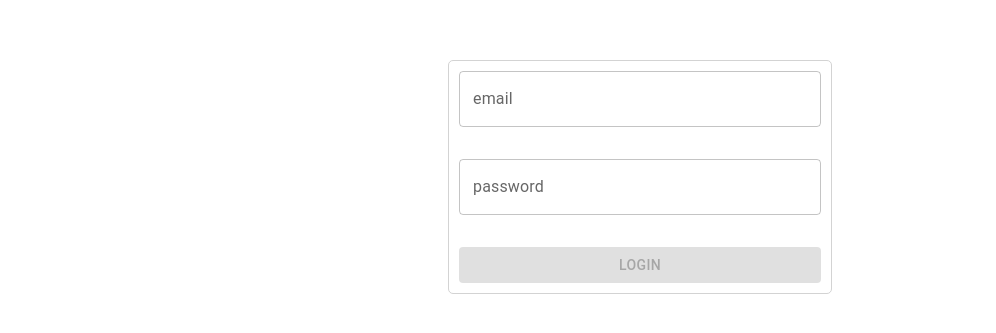
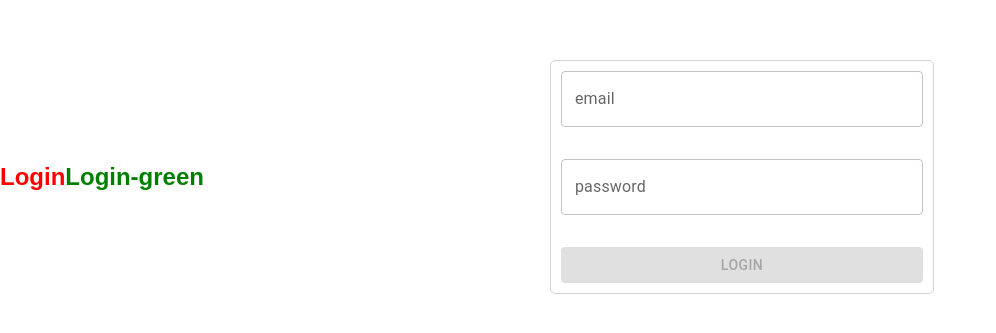
Before and after one commit to Shoaib-Amin/vehicle-service-web, a Next.js app: page / in a window 1280 px wide. Shown: the part 223-556 px from the top of the page, without its empty margins (0-996 px from the left). Built offline with nearby package versions, Linux system fonts and the light colour scheme.

Commit message:
test change

```diff
--- a/src/app/page.module.css
+++ b/src/app/page.module.css
@@ -15,3 +15,10 @@
   align-items: center;
   height: 100vh;
 }
+
+.loginRed{
+  color: red;
+}
+.login-green {
+  color: green
+}
--- a/src/app/page.tsx
+++ b/src/app/page.tsx
@@ -71,6 +71,8 @@ export default function Home() {
 
   return (
     <div className={styles.container}>
+      <h2 className={styles.loginRed}>Login</h2>
+      <h2 className={styles['login-green']}>Login-green</h2>
       <AlertComponent message={alert.message} severity={alert.severity} open={alert.open} onClose={closeAlert} />
       <form onSubmit={handleSubmit} className={styles.form}>
         <InputComponent label={'email'} type="email" value={email} name="email" onChange={e => setEmail(e.target.value)} />
--- a/src/app/vehicle/list/page.tsx
+++ b/src/app/vehicle/list/page.tsx
@@ -1,6 +1,6 @@
 'use client'
+import styles from "./page.module.css";
 import React, { useEffect, useState } from 'react'
-import styles from "./page.module.css";
 import axiosInstance from '@/utils/axios';
 import { AlertState, Vehicle } from '@/types';
 import { AlertColor } from '@mui/material';
--- a/src/app/vehicle/page.tsx
+++ b/src/app/vehicle/page.tsx
@@ -1,6 +1,6 @@
 'use client'
+import styles from "./page.module.css";
 import React, { useState } from 'react';
-import styles from "./page.module.css";
 import { useRouter } from 'next/navigation';
 import InputComponent from '../components/InputComponent';
 import { Button, CircularProgress } from '@mui/material';
@@ -80,7 +80,7 @@ function page() {
 
         try {
             setIsLoading(true)
-            const response = await axiosInstance.post('/vehicle/add', formData)
+            await axiosInstance.post('/vehicle/add', formData)
             showAlert('Vehicle created successfully', 'success')
             resetState()
         } catch (error: any) {
```
